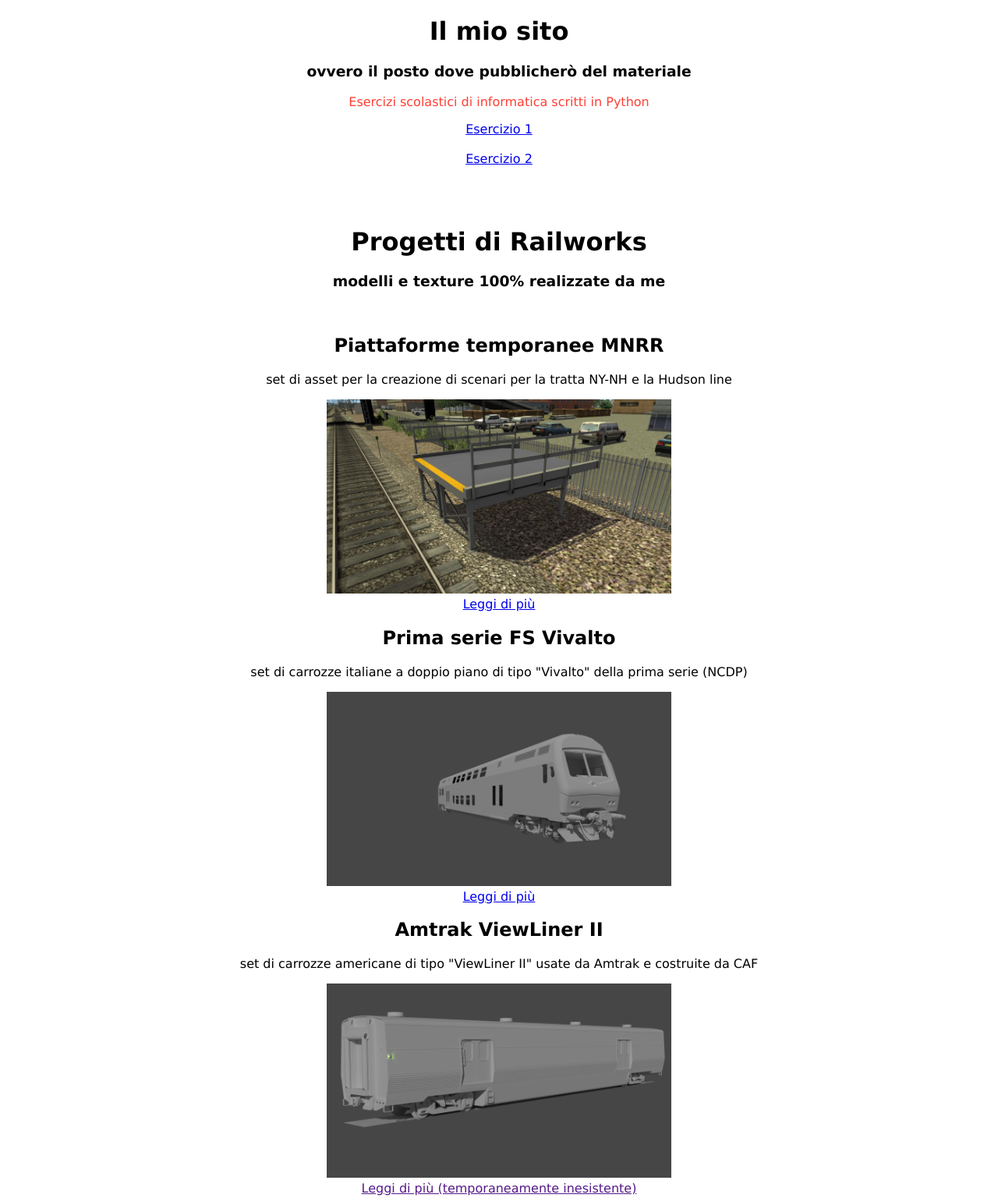
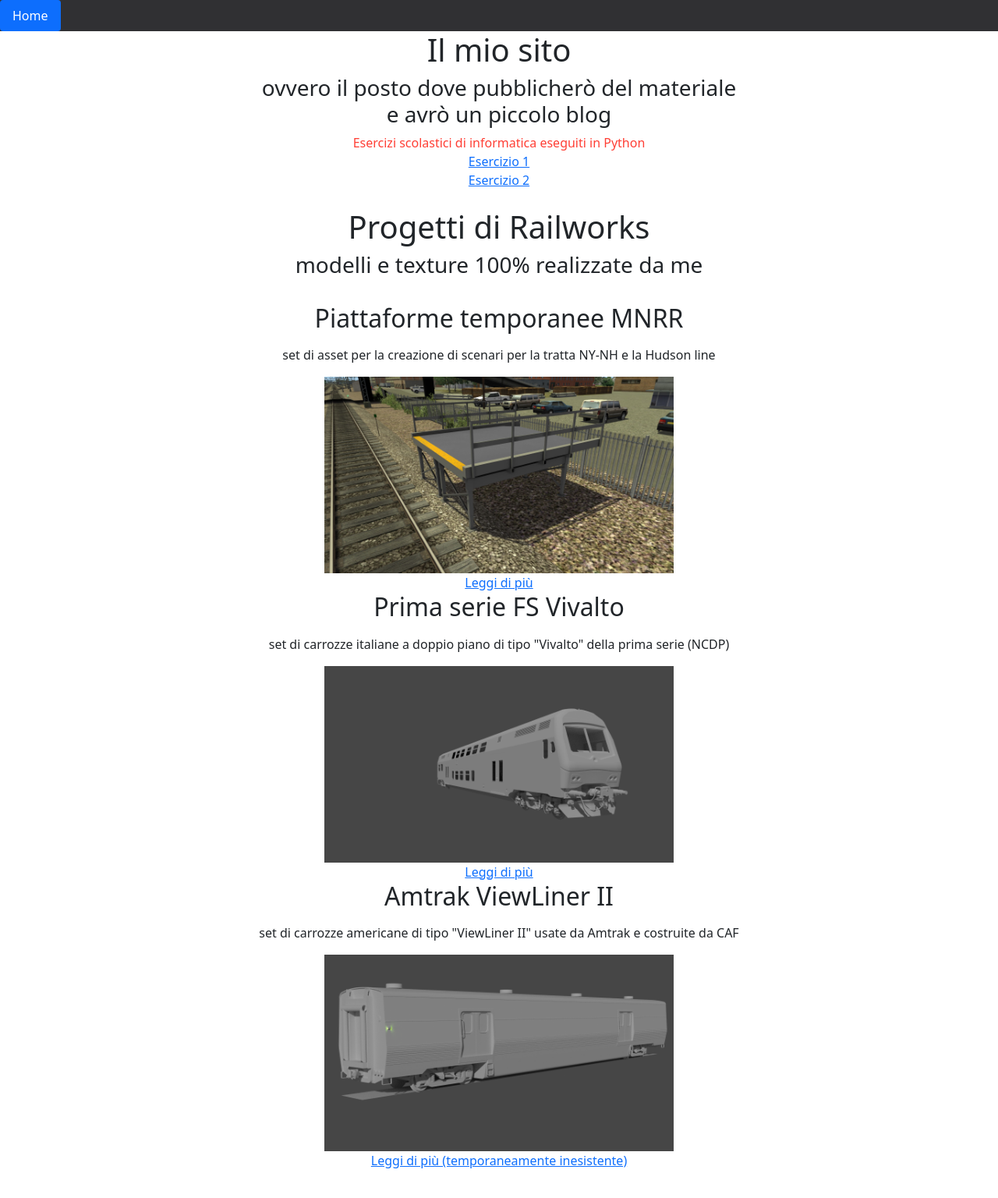
Before and after one commit to Ragno05/ragnofromitaly.github.io, a plain HTML site: page index.html in a window 1280 px wide. Shown: the whole page at 78% size. After the commit the page ends 1500 px from the top, so only its background shows below. Drawn offline with nearby package versions, Linux system fonts and the light colour scheme.

Commit message:
Update index.html

```diff
--- a/index.html
+++ b/index.html
@@ -1,39 +1,108 @@
 <!DOCTYPE html>
+<link href="https://cdn.jsdelivr.net/npm/bootstrap@5.0.0-beta1/dist/css/bootstrap.min.css" rel="stylesheet" integrity="sha384-giJF6kkoqNQ00vy+HMDP7azOuL0xtbfIcaT9wjKHr8RbDVddVHyTfAAsrekwKmP1" crossorigin="anonymous">
 <html>
-    <font face="Verdana">
-        <body bgcolor="#FFFFFF">
+    <body bgcolor="#FFFFFF" font="Verdana">
+        <div class="container-fluid" style="background-color: rgb(48, 48, 51);">
+            <div class="row align-items-start">
+                <ul class="nav nav-pills">
+                    <a class="nav-link active" aria-current="page" href="index.html">Home</a>
+                </ul>
+            </div>
+        </div>
+        <div align="center">
+            <h1>
+                <div>
+                    Il mio sito
+                </div>
+            </h1>
+            <h3>
+                <div>
+                    ovvero il posto dove pubblicherò del materiale<br>e avrò un piccolo blog
+                </div>
+            </h3>
+            <div>
+                <font color="#FF3F35">
+                    Esercizi scolastici di informatica eseguiti in Python
+                </font>
+                <a href="https://github.com/Ragno05/ragnofromitaly.github.io/blob/Materiale/compito.py">
+                    <div>
+                        Esercizio 1
+                    </div>
+                </a>
+                <a href="https://github.com/Ragno05/ragnofromitaly.github.io/blob/main/varie/04_02_2021.py">
+                    <div align="center">
+                        Esercizio 2
+                    </div>
+                </a>
+            </div>
+            <br>
             <div>
                 <h1>
-                    <div align="center">Il mio sito</div>
+                    <div align="center">
+                        Progetti di Railworks
+                    </div>
                 </h1>
                 <h3>
-                    <div align="center">ovvero il posto dove pubblicherò del materiale</div>
+                    <div align="center">
+                        modelli e texture 100% realizzate da me
+                    </div>
                 </h3>
-                <font color="#FF3F35"><div align="center">Esercizi scolastici di informatica scritti in Python</div></font></p>
-                <a href="https://github.com/Ragno05/ragnofromitaly.github.io/blob/Materiale/compito.py"><div align="center">Esercizio 1</div></a>
                 <br>
-                <a href="https://github.com/Ragno05/ragnofromitaly.github.io/blob/main/varie/04_02_2021.py"><div align="center">Esercizio 2</div></a>
+                <h2>
+                    <div align="center">
+                        Piattaforme temporanee MNRR
+                    </div>
+                </h2>
+                <p>
+                    <div align="center">
+                        set di asset per la creazione di scenari per la tratta NY-NH e la Hudson line
+                    </div>
+                </p>
+                <div align="center">
+                    <img style="width: 35%;" src="https://github.com/Ragno05/ragnofromitaly.github.io/blob/main/varie/20201221202158_1.jpg?raw=true">
+                </div>
+                <a href="sviluppo/TempPlat">
+                    <div align="center">
+                        Leggi di più
+                    </div>
+                </a>
+                <h2>
+                    <div align="center">
+                        Prima serie FS Vivalto
+                    </div>
+                </h2>
+                <p>
+                    <div align="center">
+                        set di carrozze italiane a doppio piano di tipo "Vivalto" della prima serie (NCDP)
+                    </div>
+                </p>
+                <div align="center">
+                    <img style="width: 35%;" src="https://github.com/Ragno05/ragnofromitaly.github.io/blob/main/varie/12_26_2020_001.png?raw=true">
+                </div>
+                <a href="sviluppo/vivalto">
+                    <div align="center">
+                        Leggi di più
+                    </div>
+                </a>
+                <h2>
+                    <div align="center">
+                        Amtrak ViewLiner II
+                    </div>
+                </h2>
+                <p>
+                    <div align="center">
+                        set di carrozze americane di tipo "ViewLiner II" usate da Amtrak e costruite da CAF
+                    </div>
+                </p>
+                <div align="center">
+                    <img style="width: 35%;" src="https://github.com/Ragno05/ragnofromitaly.github.io/blob/main/varie/30_12_2020.png?raw=true">
+                </div>
+                <a href="">
+                    <div align="center">
+                        Leggi di più (temporaneamente inesistente)
+                    </div>
+                </a>
             </div>
-            <br>
-            <br>
-            <br>
-            <div>
-                <h1><div align="center">Progetti di Railworks</div></h1>
-                <h3><div align="center">modelli e texture 100% realizzate da me</div></h3>
-                <br>
-                <h2><div align="center">Piattaforme temporanee MNRR</div></h2>
-                <p><div align="center">set di asset per la creazione di scenari per la tratta NY-NH e la Hudson line</div></p>
-                <div align="center"><img style="width: 35%;" src="https://github.com/Ragno05/ragnofromitaly.github.io/blob/main/varie/20201221202158_1.jpg?raw=true"></div>
-                <a href="sviluppo/TempPlat.html"><div align="center">Leggi di più</div></a>
-                <h2><div align="center">Prima serie FS Vivalto</div></h2>
-                <p><div align="center">set di carrozze italiane a doppio piano di tipo "Vivalto" della prima serie (NCDP)</div></p>
-                <div align="center"><img style="width: 35%;" src="https://github.com/Ragno05/ragnofromitaly.github.io/blob/main/varie/12_26_2020_001.png?raw=true"></div>
-                <a href="sviluppo/vivalto.html"><div align="center">Leggi di più</div></a>
-                <h2><div align="center">Amtrak ViewLiner II</div></h2>
-                <p><div align="center">set di carrozze americane di tipo "ViewLiner II" usate da Amtrak e costruite da CAF</div></p>
-                <div align="center"><img style="width: 35%;" src="https://github.com/Ragno05/ragnofromitaly.github.io/blob/main/varie/30_12_2020.png?raw=true"></div>
-                <a href=""><div align="center">Leggi di più (temporaneamente inesistente)</div></a>
-            </div>
-        </body>
-    </font>
+        </div>
+    </body>
 </html>
```
